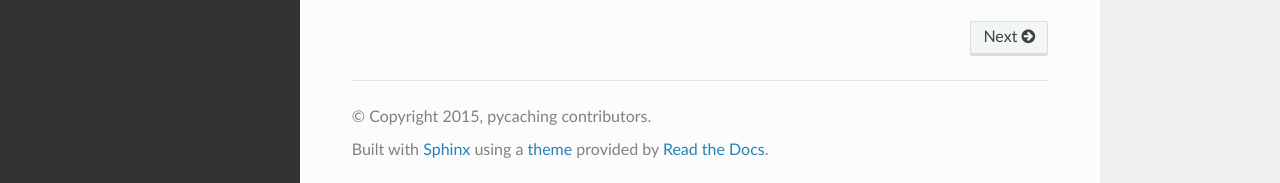
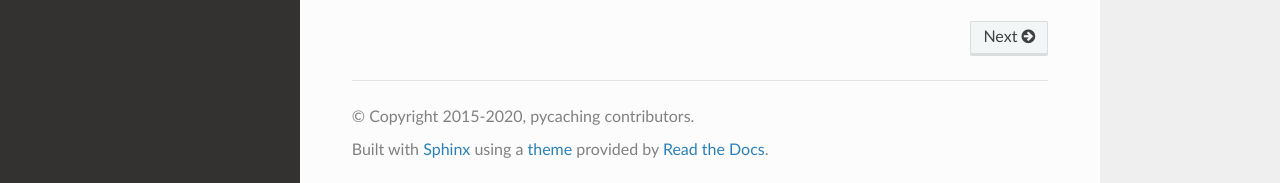
Before and after one commit to tomasbedrich/pycaching, a Sphinx documentation site: the page built from docs/index.rst, in a window 1280 px wide and 1337 px high. Shown: the part 1151-1334 px from the top of the window. Built offline with Sphinx 7.4.7 and the Read the Docs theme 2.0.0, drawn with Linux system fonts in a browser that asks for light colours; part of the change alters nothing that is shown.

```diff
--- a/docs/conf.py
+++ b/docs/conf.py
@@ -16,6 +16,7 @@
 import sys
 import sphinx_rtd_theme
 from pathlib import Path
+from datetime import date
 
 # If extensions (or modules to document with autodoc) are in another directory,
 # add these directories to sys.path here. If the directory is relative to the
@@ -63,7 +64,7 @@ master_doc = 'index'
 
 # General information about the project.
 project = 'pycaching'
-copyright = '2015, pycaching contributors'
+copyright = '2015-{}, pycaching contributors'.format(date.today().year)
 author = 'pycaching contributors'
 
 # The version info for the project you're documenting, acts as replacement for
```
